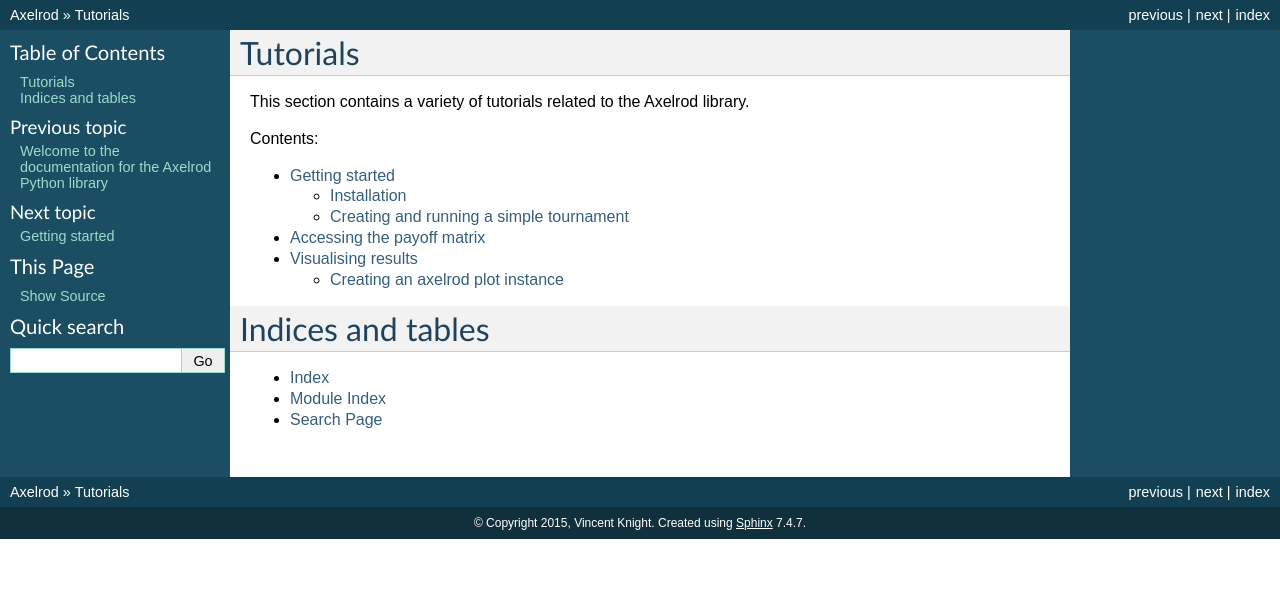
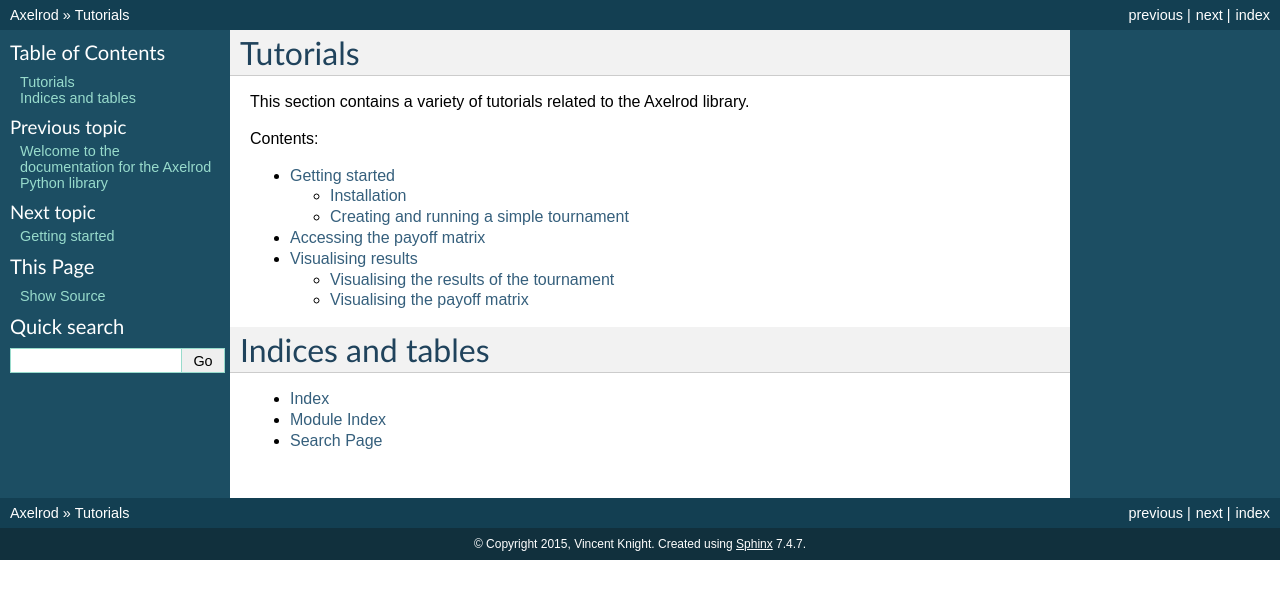
Before and after one commit to Axelrod-Python/Axelrod, a Sphinx documentation site: the page built from docs/tutorials/index.rst, in a window 1280 px wide. Shown: the top 599 px of the page. Built offline with Sphinx 7.4.7, drawn with Linux system fonts in a browser that asks for light colours.

Commit message:
Compartementalising documentation.

```diff
--- a/docs/tutorials/visualising_results.rst
+++ b/docs/tutorials/visualising_results.rst
@@ -5,8 +5,8 @@
 
 This tutorial will show you briefly how to visualise some basic results
 
-Creating an axelrod plot instance
----------------------------------
+Visualising the results of the tournament
+-----------------------------------------
 
 As shown in `Getting_started`_ let us create a tournament, but this time we will
 include a strategy that acts randomly::
@@ -28,6 +28,9 @@
    :width: 50%
    :align: center
 
+Visualising the payoff matrix
+-----------------------------
+
 We can also easily view the payoff matrix described in `Payoff_matrix`_, this
 becomes particularly useful when viewing the outputs of tournaments with a large
 number of strategies::
```
